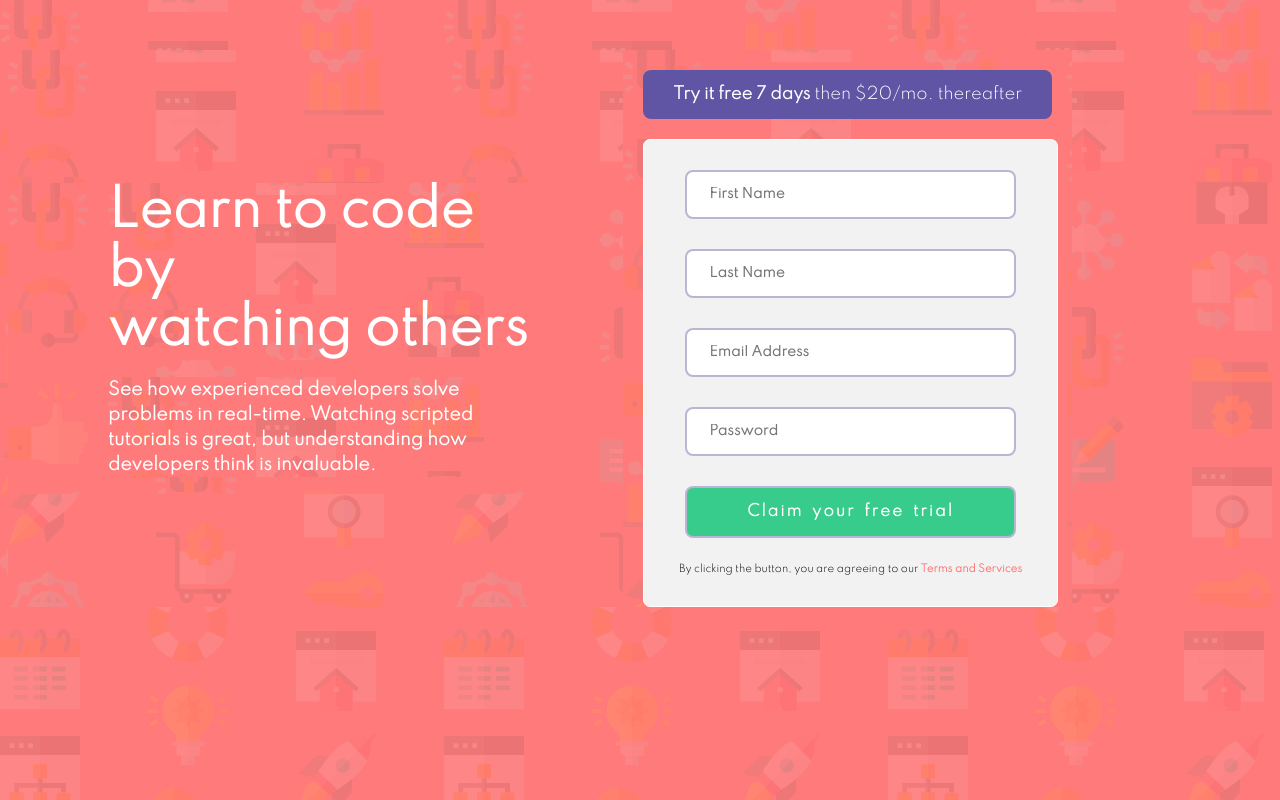
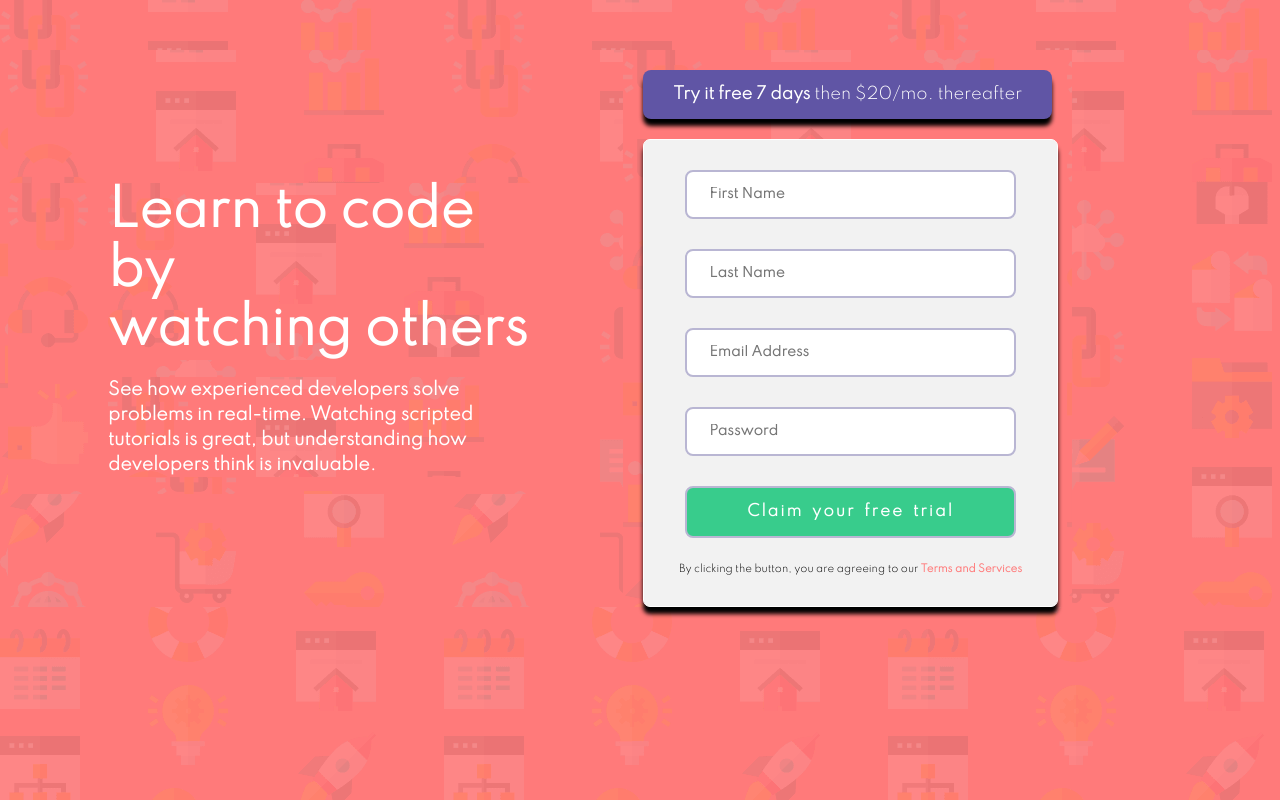
Before and after one commit to deeparka/test-form, a React (Create React App) app: page / in a window 1280 px wide. Built offline with nearby package versions, Linux system fonts and the light colour scheme.

Commit message:
added shadows for offer and form

```diff
--- a/src/index.css
+++ b/src/index.css
@@ -50,6 +50,7 @@
     padding: 15px 22px;
     border-radius: 8px;
     max-width: 100%;
+    box-shadow: 0 7px 4px #000000;
 }
 
 .home .offer-details-form .offer span {
@@ -63,6 +64,7 @@ form {
     border-radius: 7px;
     max-width: 92%;
     margin-left: 20px;
+    box-shadow: 0 7px 4px;
 }
 
 .form input {
```
